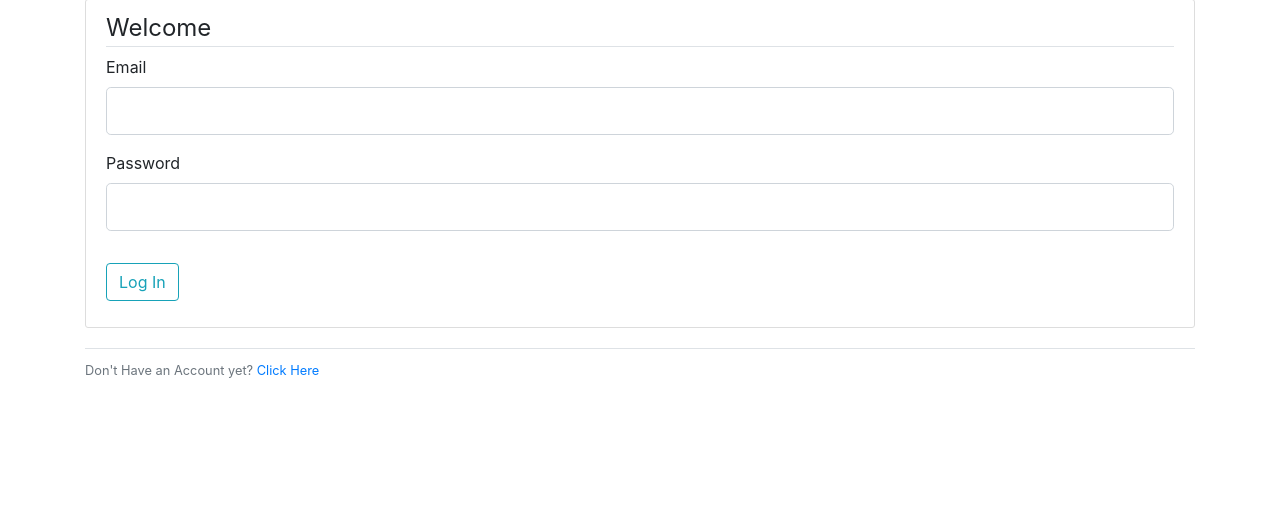
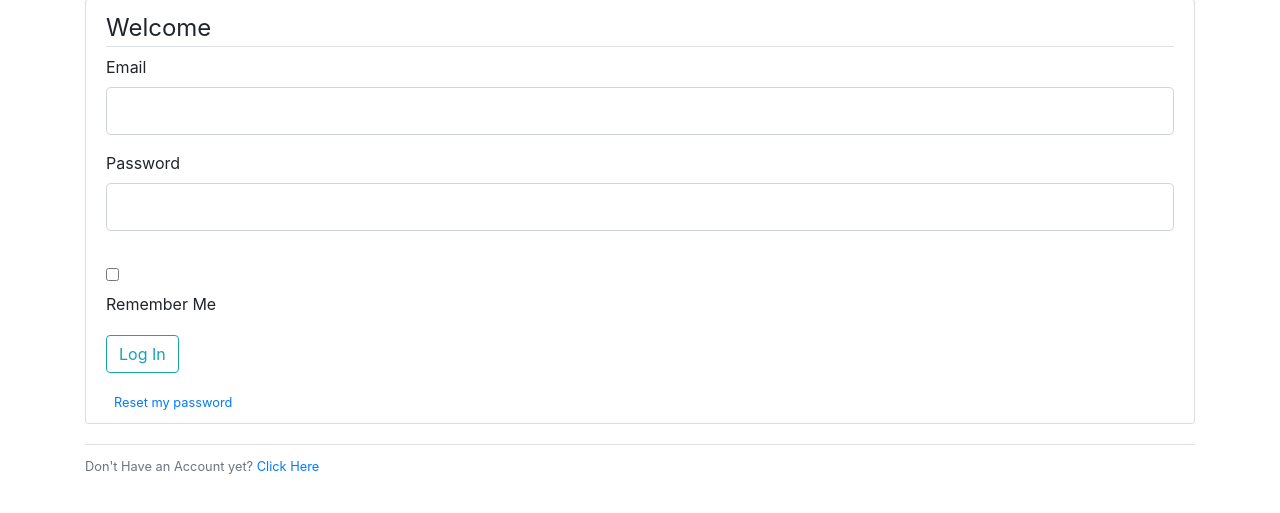
Before and after one commit to ofirhodara/flask_blog_py, a Flask app: page /login in a window 1280 px wide. Shown: the part 117-630 px from the top of the page. Run offline with Flask 2, Linux system fonts and the light colour scheme; some libraries are stand-ins or nearby versions.

Commit message:
start part 5

```diff
--- a/templates/login.html
+++ b/templates/login.html
@@ -22,13 +22,25 @@
                     {{form.password(class="form-control form-control-lg")}}
                 </div>
             </fieldset>
+
+            <div class="form-check">
+                {{form.remember(class="form-check-input")}}
+                <br>
+                {{form.remember.label(class="form-check-input")}}
+            </div>
+            <br> <br>
+
             <div class="form-group">
-                {{form.submit(class="btn  btn-outline-info ")}}
+                {{form.submit(class="btn  btn-outline-info")}}
             </div>
+
+            <small class="text-muted ml-2">
+                <a href="#">Reset my password</a>
+            </small>
     </form>
   </div>
 
-<!-- Go to register -->
+    <!-- Go to register -->
     <div class="border-top pt-2">
         <small class="text-muted">
         Don't Have an Account yet?
```
